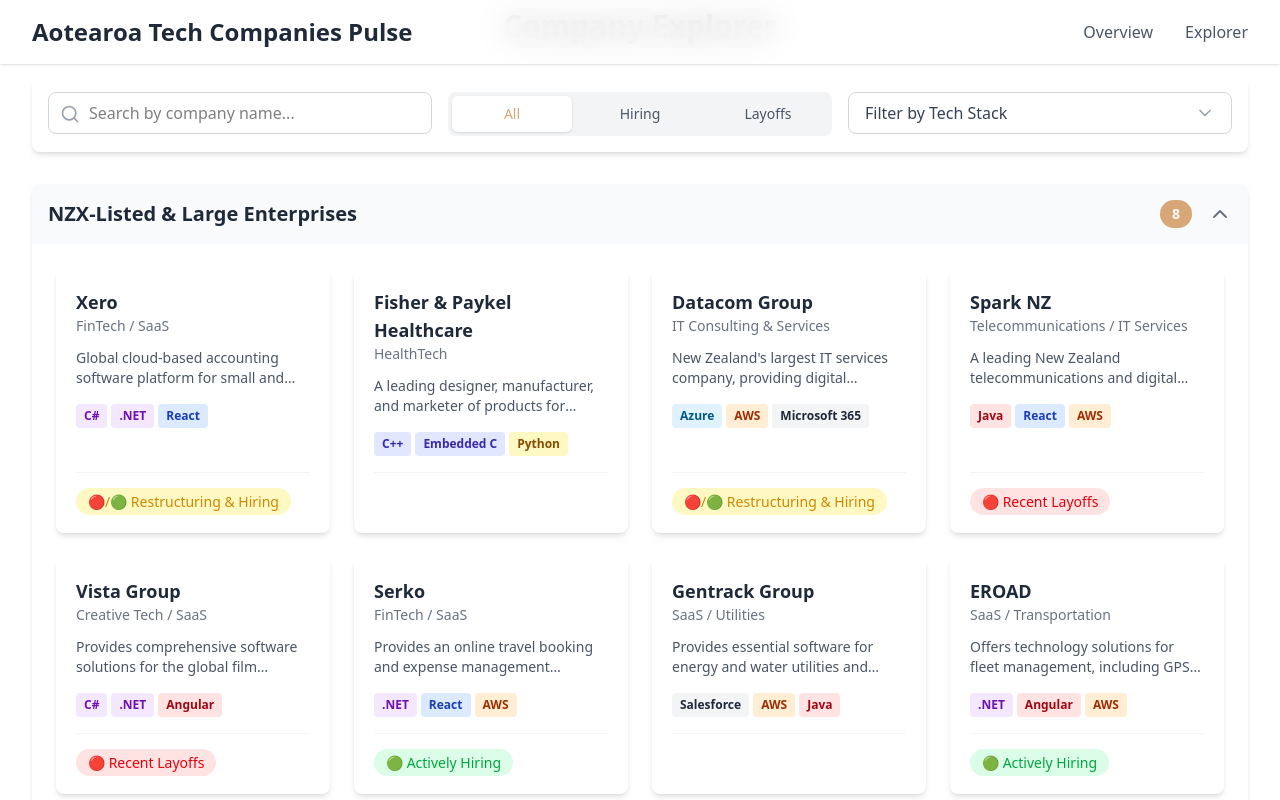
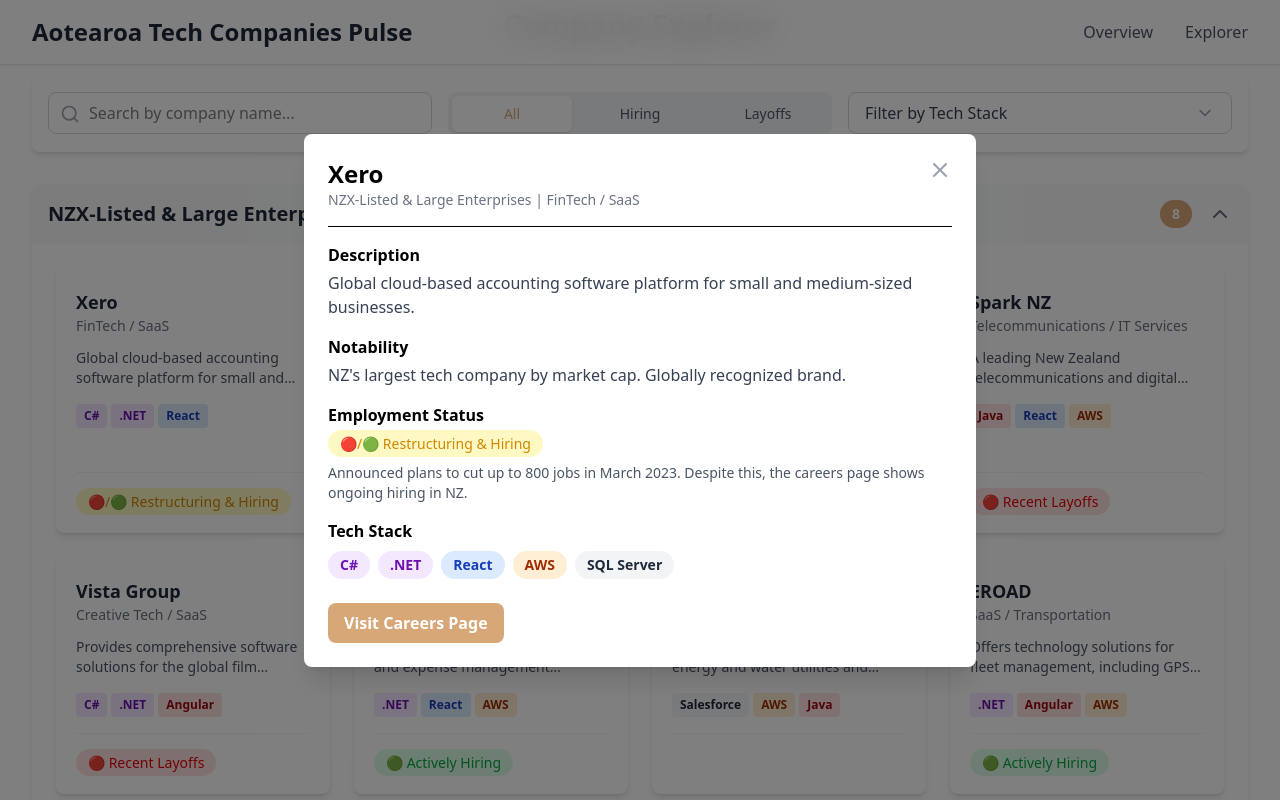
Before and after one commit to chanpyaung/nz-tech-companies, a React (Vite) app: page / in a window 1280 px wide. Both pictures are taken after a click on the element 193 px from the left and 1068 px from the top of the page. Shown: the part 668-1468 px from the top of the page. Built offline with nearby package versions, Linux system fonts and the light colour scheme.

Commit message:
feat: added modal and update data dir.

```diff
--- a/src/App.jsx
+++ b/src/App.jsx
@@ -5,6 +5,7 @@
 import FilterControls from './components/company/FilterControls';
 import CompanyGrid from './components/company/CompanyGrid';
 import Footer from './components/footer/Footer';
+import CompanyModal from './components/company/CompanyModal';
 Chart.register(ArcElement, Tooltip, Legend);
 
 function App() {
@@ -24,7 +25,7 @@
   });
 
   useEffect(() => {
-    fetch('../public/data.json')
+    fetch('/data.json')
       .then(response => response.json())
       .then(data => {
         setCompanies(data);
@@ -71,6 +72,7 @@
         </section>
       </main>
       <Footer/>
+      <CompanyModal company={selectedCompany} onClose={() => setSelectedCompany(null)} />
     </>
   )
 }
--- /dev/null
+++ b/src/components/company/CompanyModal.jsx
@@ -0,0 +1,71 @@
+import React, { useEffect } from "react";
+import { getStatusInfo, getTechColor } from "../../utils/styleUtils";
+import { X } from "lucide-react";
+
+function CompanyModal({ company, onClose }) {
+    if (!company) return null;
+    const statusInfo = getStatusInfo(company.status);
+
+    // Handle ESC key press
+    useEffect(() => {
+        const handleEscKey = (event) => {
+            if (event.key === 'Escape') {
+                onClose();
+            }
+        };
+
+        // Add event listener when modal opens
+        document.addEventListener('keydown', handleEscKey);
+
+        // Cleanup event listener when modal closes
+        return () => {
+            document.removeEventListener('keydown', handleEscKey);
+        };
+    }, [onClose]);
+
+    return (
+        <div className="fixed inset-0 bg-black/50 z-50 flex items-center justify-center p-4" onClick={onClose}>
+            <div className="bg-white rounded-lg shadow-xl w-full max-w-2xl max-h-[90vh] overflow-y-auto transform transition-all" onClick={e => e.stopPropagation()}>
+                <div className="p-6">
+                    <div className="flex justify-between items-start">
+                        <div>
+                            <h2 className="text-2xl font-bold">{company.name}</h2>
+                            <p className="text-sm text-gray-500">{company.category} | {company.subSector}</p>
+                        </div>
+                        <button onClick={onClose} className="text-gray-400 hover:text-gray-600"><X size={24} /></button>
+                    </div>
+                    <div className="mt-4 border-t pt-4 space-y-4">
+                        <div>
+                            <h4 className="font-semibold mb-1">Description</h4>
+                            <p className="text-gray-700">{company.description}</p>
+                        </div>
+                        <div>
+                            <h4 className="font-semibold mb-1">Notability</h4>
+                            <p className="text-gray-700">{company.notability}</p>
+                        </div>
+                        <div>
+                            <h4 className="font-semibold mb-1">Employment Status</h4>
+                            <span className={`text-sm font-medium px-3 py-1 rounded-full ${statusInfo.bg} ${statusInfo.color}`}>{statusInfo.icon} {statusInfo.text}</span>
+                            <p className="mt-2 text-sm text-gray-600">{company.evidence}</p>
+                        </div>
+                        <div>
+                            <h4 className="font-semibold mb-2">Tech Stack</h4>
+                            <div className="flex flex-wrap gap-2">
+                                {(company.techStack || []).map(tech => (
+                                    <span key={tech} className={`text-sm font-semibold px-3 py-1 rounded-full ${getTechColor(tech)}`}>{tech}</span>
+                                ))}
+                            </div>
+                        </div>
+                        <div className="mt-6">
+                            <a href={company.link} target="_blank" rel="noopener noreferrer" className="inline-block bg-[#D8A778] text-white font-bold py-2 px-4 rounded-lg hover:bg-opacity-90 transition-colors">
+                                Visit Careers Page
+                            </a>
+                        </div>
+                    </div>
+                </div>
+            </div>
+        </div>
+    );
+}
+
+export default CompanyModal;
```
